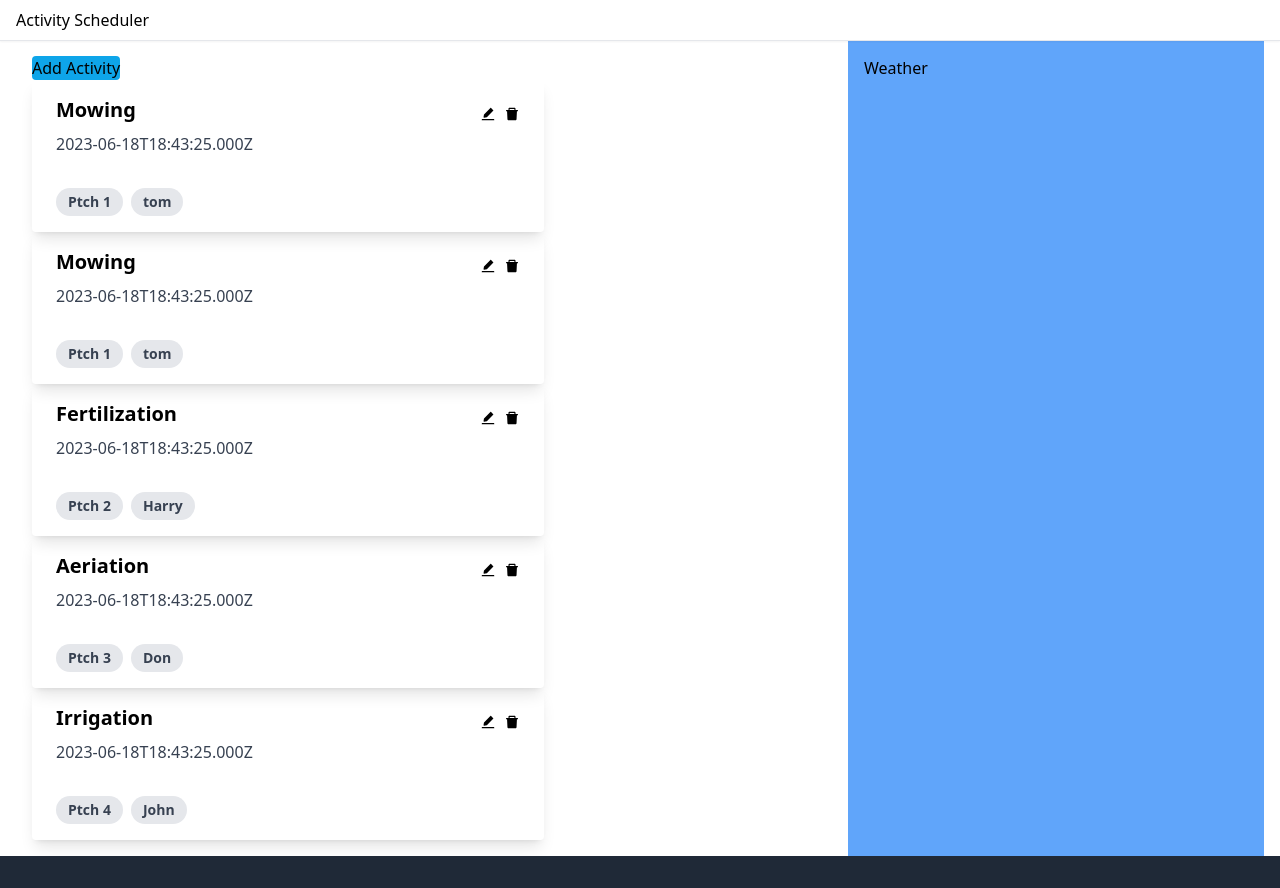
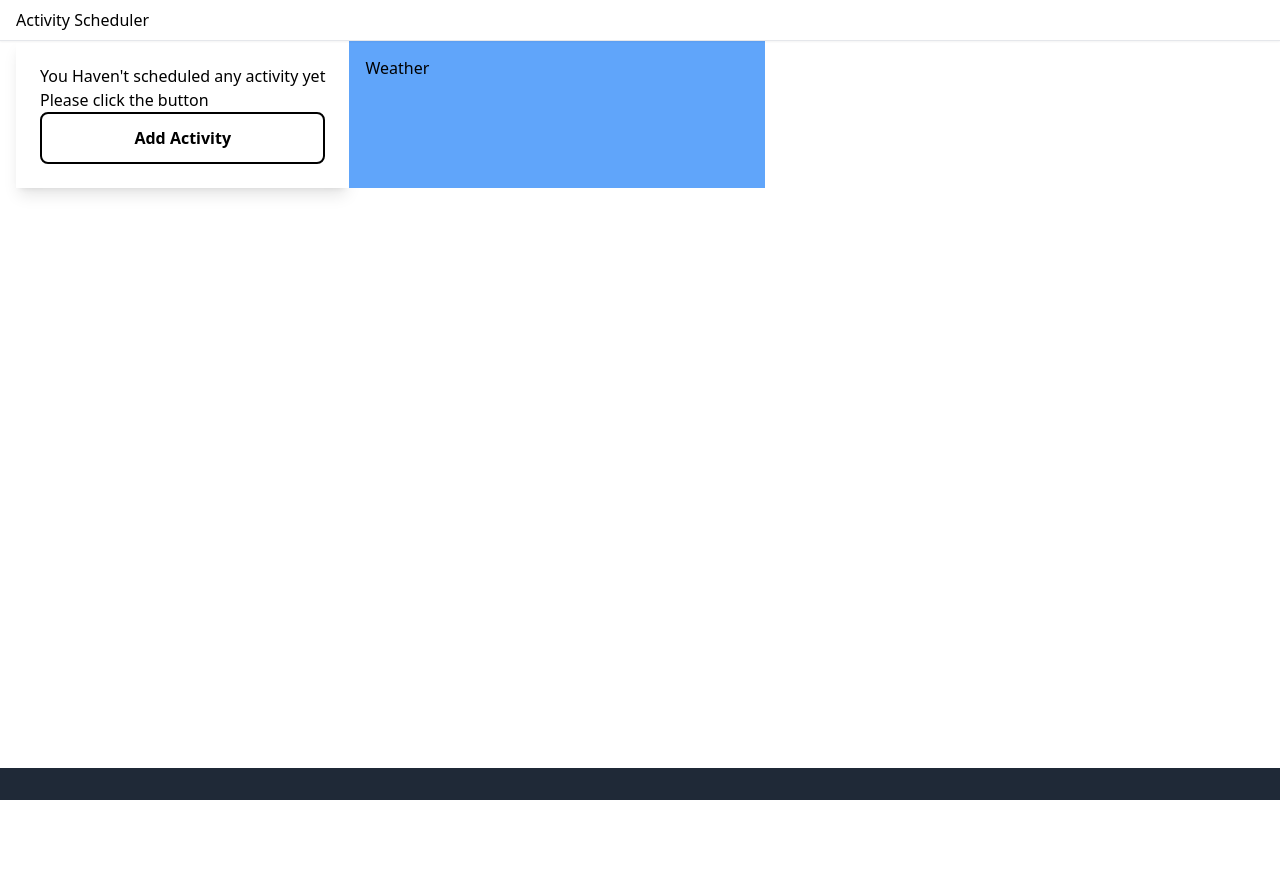
Before and after one commit to shreyashisatpathi/activity-scheduler, a React (Create React App) app: page / in a window 1280 px wide. After the commit the page ends 800 px from the top, so only its background shows below. Built offline with nearby package versions, Linux system fonts and the light colour scheme.

Commit message:
Used form data to show list of activity: removed dependency on mock data

```diff
--- a/src/App.tsx
+++ b/src/App.tsx
@@ -1,13 +1,22 @@
-import React from 'react';
+import React, { useState } from 'react';
 import Layout from './components/layout';
 import Activities from './components/activities';
 import Weather from './components/weather';
+import type { ActivityType } from './type';
+import ActivityModal from './components/modals/activityModal';
 
 const App = () => {
+  const [activities, setActivities] = useState<ActivityType[]>([]);
+
+  const getActivities =(formData: ActivityType ) => {
+    setActivities([...activities, formData as ActivityType]);
+  }
+
   return (
   <Layout>
-    <Activities/>
+    <Activities activities={activities}/>
     <Weather/>
+    <ActivityModal getActivities={getActivities}/>
   </Layout>
   )
 };
--- a/src/components/activities/AddActivity.tsx
+++ b/src/components/activities/AddActivity.tsx
@@ -1,13 +1,10 @@
 import useActivityModal from '../../hooks/useActivityModal';
+import Button from '../Button/Button';
 
 const AddActivity = () => {
   const { openModal } = useActivityModal();
 
-  return (
-    <button className="bg-sky-500/100 rounded" onClick={openModal}>
-      Add Activity
-    </button>
-  );
+  return <Button label={'Add Activity'} onClick={openModal} outline />;
 };
 
 export default AddActivity;
--- a/src/components/activities/activities.tsx
+++ b/src/components/activities/activities.tsx
@@ -1,19 +1,32 @@
-import React, { FC } from 'react'
-import {activities} from '../../mock/data'
-import Activity from './activity'
-import AddActivity from './AddActivity'
+import React, { FC } from 'react';
 
-const Activities :FC = () => {
+import Activity from './activity';
+import AddActivity from './AddActivity';
+import { ActivityType } from '../../type';
+
+type Props = {
+  activities: ActivityType[];
+};
+
+const Activities: FC<Props> = ({ activities }) => {
+  console.log(activities);
+  if (activities.length === 0) {
+    return (
+      <div className="max-w-lg shadow-lg p-6">
+        <h3>You Haven't scheduled any activity yet</h3>
+        <p>Please click the button</p>
+        <AddActivity />
+      </div>
+    );
+  }
   return (
-    <div className="basis-2/3 h-calc(100vh-3.75rem) p-4">
-        <AddActivity/>
-        {
-            activities.map((activity)=>{
-                return <Activity {...activity}/>
-            })
-        }
+    <div className="basis-2/3 h-calc(100vh-3.75rem) p-4 max-w-lg">
+      <AddActivity />
+      {activities.map((activity, index) => {
+        return <Activity key={index} {...activity} />;
+      })}
     </div>
-  )
-}
+  );
+};
 
-export default Activities
+export default Activities;
--- a/src/components/activities/activity.tsx
+++ b/src/components/activities/activity.tsx
@@ -1,20 +1,14 @@
 import React, { FC } from 'react';
 import { AiFillEdit } from 'react-icons/ai';
 import { AiFillDelete } from 'react-icons/ai';
+import { ActivityType } from '../../type';
 
-type Props = {
-  type: string;
-  user: string;
-  date: Date;
-  pitch: string;
-};
-
-const Activity: FC<Props> = ({ type, user, date, pitch }) => {
+const Activity: FC<ActivityType> = ({ activityType, user, dateTime, pitch }) => {
   return (
     <div className="max-w-lg rounded overflow-hidden shadow-lg">
       <div className="px-6 py-4">
         <div className="flex flex-row">
-          <div className="grow font-bold text-xl mb-2">{type}</div>
+          <div className="grow font-bold text-xl mb-2">{activityType}</div>
           <div className="grow-0 flex flex-row">
 
               <button className="pl-4 sm:pl-0">
@@ -28,7 +22,7 @@ const Activity: FC<Props> = ({ type, user, date, pitch }) => {
 
           </div>
         </div>
-        <p className="text-gray-700 text-base">{date.toISOString()}</p>
+        <p className="text-gray-700 text-base">{new Date(dateTime).toLocaleDateString()}</p>
       </div>
       <div className="px-6 pt-4 pb-2">
         <span className="inline-block bg-gray-200 rounded-full px-3 py-1 text-sm font-semibold text-gray-700 mr-2 mb-2">
--- a/src/components/layout/layout.tsx
+++ b/src/components/layout/layout.tsx
@@ -1,7 +1,6 @@
 import React, { ReactNode } from 'react';
 import Navbar from './navbar';
 import Footer from './footer';
-import ActivityModal from '../modals/activityModal';
 
 type LayoutProps = {
   children: ReactNode;
@@ -13,7 +12,6 @@ const Layout = ({ children }: LayoutProps) => {
       <Navbar />
       <main className="flex-1 container mx-auto px-4  h-calc(100vh-6.75rem) pt-10">
         <div className="flex">{children}</div>
-        <ActivityModal />
       </main>
       <Footer />
     </div>
--- a/src/components/modals/activityModal.tsx
+++ b/src/components/modals/activityModal.tsx
@@ -1,5 +1,5 @@
 import Modal from './modal';
-import { useState } from 'react';
+import { FC, useState } from 'react';
 import { FieldValues, SubmitHandler, useForm } from 'react-hook-form';
 import useActivityModal from '../../hooks/useActivityModal';
 import { activityTypes, pitches, users } from '../../mock/data';
@@ -11,7 +11,11 @@ type ActivityType = {
   user: string;
 };
 
-const ActivityModal = () => {
+type Props = {
+  getActivities: (data: ActivityType) => void
+}
+
+const ActivityModal :FC<Props>= ({getActivities}) => {
   const { isOpen, closeModal } = useActivityModal();
   const [activities, setActivities] = useState<ActivityType[]>([]);
 
@@ -69,7 +73,7 @@ const ActivityModal = () => {
       <p className="font-semibold pt-2">Select an User</p>
       <select {...register('user', { required: true })}>
         {users.map((user) => {
-          return <option value="Tom">{user.name}</option>
+          return <option value={user.name}>{user.name}</option>
         })}
       </select>
       <p className="font-semibold pt-2">Select a Pitch for this Activity</p>
@@ -80,8 +84,8 @@ const ActivityModal = () => {
   );
 
   const onSubmit: SubmitHandler<FieldValues> = (data) => {
-    setActivities([...activities, data as ActivityType]);
-    console.log('Submitted form value', activities);
+    getActivities(data as ActivityType)
+    closeModal()
   };
 
   return (
--- /dev/null
+++ b/src/type.ts
@@ -0,0 +1,6 @@
+export type ActivityType = {
+    activityType: string;
+    dateTime: Date;
+    pitch: string;
+    user: string;
+  };
```
